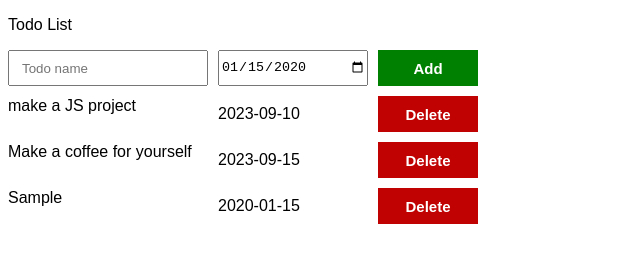
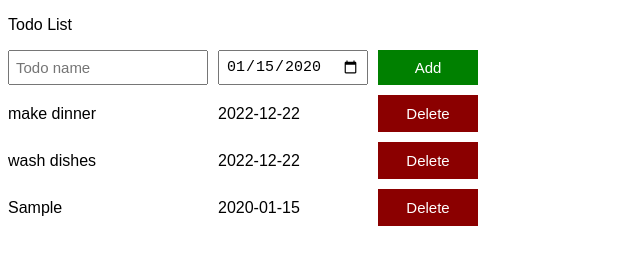
Before and after one commit to TriforceParas/javaScript-Learning, a plain HTML site: page practice-11/11x/11x.html in a window 1280 px wide. Both pictures are taken after typing "Sample", "2020-01-15" into the empty fields and a click on the button "Add". Shown: the whole page, without its empty margins (0-640 px from the left). Drawn offline with Linux system fonts and the light colour scheme.

Commit message:
updated the new project

```diff
--- a/practice-11/11x/11x.css
+++ b/practice-11/11x/11x.css
@@ -1,9 +1,9 @@
 body {
-  font-family: Arial, Helvetica, sans-serif;
+  font-family: Arial;
 }
 
-.input-grid,
-.js-todo-list {
+.todo-grid,
+.todo-input-grid {
   display: grid;
   grid-template-columns: 200px 150px 100px;
   column-gap: 10px;
@@ -11,37 +11,31 @@ body {
   align-items: center;
 }
 
-.input-grid {
+.todo-input-grid {
+  margin-bottom: 10px;
   align-items: stretch;
 }
 
-.js-todo-list {
-  margin-top: 10px;
+.name-input,
+.due-date-input {
+  font-size: 15px;
+  padding: 6px;
 }
 
-.js-todo-input {
-  height: 30px;
-  text-indent: 10px;
+.add-todo-button {
+  background-color: green;
+  color: white;
+  border: none;
+  font-size: 15px;
+  cursor: pointer;
 }
 
-.add-button,
-.delete-button {
-  background-color: green;
+.delete-todo-button {
+  background-color: darkred;
+  color: white;
   border: none;
-  color: white;
   font-size: 15px;
-  font-weight: bold;
-  height: 36px;
+  cursor: pointer;
+  padding-top: 10px;
+  padding-bottom: 10px;
 }
-
-.container {
-  text-align: center;
-}
-
-.delete-button {
-  background-color: rgb(192, 2, 2);
-}
-
-.output-name {
-  height: 35px;
-}
--- a/practice-11/11x/11x.html
+++ b/practice-11/11x/11x.html
@@ -11,12 +11,17 @@
 
 <body>
   <p>Todo List</p>
-  <div class="input-grid">
-    <input class="js-todo-input" placeholder="Todo name">
-    <input class="js-due-date-input" type="date">
-    <button onclick="addTodoList();" class="add-button">Add</button>
+
+  <div class="todo-input-grid">
+    <input placeholder="Todo name" class="js-name-input name-input">
+    <input type="date" class="js-due-date-input due-date-input">
+    <button onclick="
+        addTodo();
+      " class="add-todo-button">Add</button>
   </div>
-  <div class="js-todo-list"></div>
+
+  <div class="js-todo-list todo-grid"></div>
+
 </body>
 
 </html>
--- a/practice-11/11x/11x.js
+++ b/practice-11/11x/11x.js
@@ -1,15 +1,12 @@
-const todoList = [
-  {
-    name: 'make a JS project',
-    dueDate: '2023-09-10'
-  },
-  {
-    name: 'Make a coffee for yourself',
-    dueDate: '2023-09-15'
-  }
-];
+const todoList = [{
+  name: 'make dinner',
+  dueDate: '2022-12-22'
+}, {
+  name: 'wash dishes',
+  dueDate: '2022-12-22'
+}];
 
-renderTodoList()
+renderTodoList();
 
 function renderTodoList() {
   let todoListHTML = '';
@@ -18,20 +15,22 @@ function renderTodoList() {
     const todoObject = todoList[i];
     const { name, dueDate } = todoObject;
     const html = `
-      <div class = "output-name">${name} </div>
-      <div class = "output-dueDate">${dueDate}</div>
-      <button class = "delete-button" onclick="
-        todoList.splice(${i},1);
+      <div>${name}</div>
+      <div>${dueDate}</div>
+      <button onclick="
+        todoList.splice(${i}, 1);
         renderTodoList();
-        ">Delete</button>`;
+      " class="delete-todo-button">Delete</button>
+    `;
     todoListHTML += html;
   }
 
-  document.querySelector('.js-todo-list').innerHTML = todoListHTML;
+  document.querySelector('.js-todo-list')
+    .innerHTML = todoListHTML;
 }
 
-function addTodoList() {
-  const inputElement = document.querySelector('.js-todo-input');
+function addTodo() {
+  const inputElement = document.querySelector('.js-name-input');
   const name = inputElement.value;
 
   const dateInputElement = document.querySelector('.js-due-date-input');
@@ -43,7 +42,6 @@ function addTodoList() {
   });
 
   inputElement.value = '';
-  inputDueDate = '';
 
-  renderTodoList()
+  renderTodoList();
 }
```
